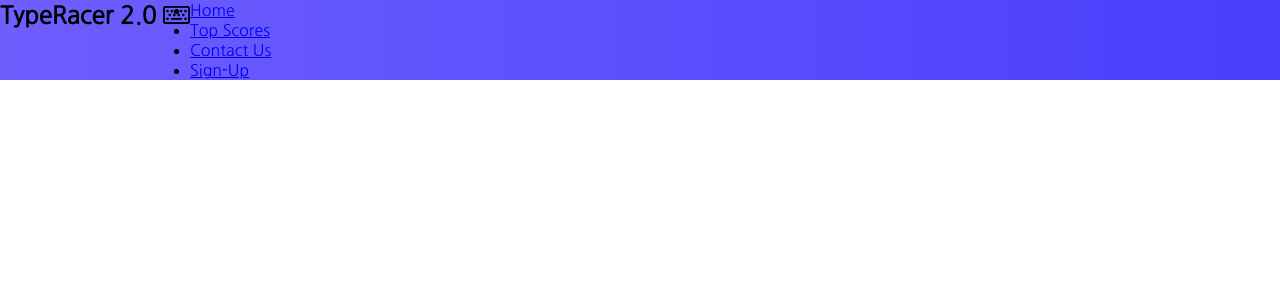
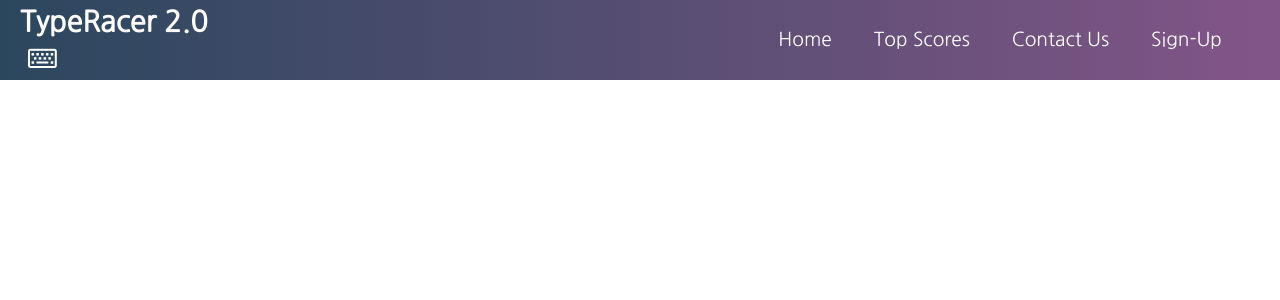
Before and after one commit to VicVerevita/typeracer2, a React (Create React App) app: page / in a window 1280 px wide. Shown: the top 300 px of the page. Built offline with nearby package versions, Linux system fonts and the light colour scheme.

Commit message:
Navbar prov finish

```diff
--- a/src/components/Navbar/MenuItems.js
+++ b/src/components/Navbar/MenuItems.js
@@ -1,29 +1,27 @@
 const MenuItems = [
-
 	{
-        title: 'Home',
-        url: '#',
-        cName: 'nav-links'
+		title: "Home",
+		url: "#",
+		cName: "nav-links",
 	},
 
 	{
-        title: 'Top Scores',
-        url: '#',
-        cName: 'nav-links'
+		title: "Top Scores",
+		url: "#",
+		cName: "nav-links",
 	},
 
 	{
-        title: 'Contact Us',
-        url: '#',
-        cName: 'nav-links'
+		title: "Contact Us",
+		url: "#",
+		cName: "nav-links",
 	},
 
 	{
-        title: 'Sign-Up',
-        url: '#',
-        cName: 'nav-links-mobile'
+		title: "Sign-Up",
+		url: "#",
+		cName: "nav-links",
 	},
-
-]
+];
 
 export default MenuItems
--- a/src/components/Navbar/Navbar.css
+++ b/src/components/Navbar/Navbar.css
@@ -1,5 +1,55 @@
-.NavbarItems{
-    background: linear-gradient(90deg, rgb(110, 94, 254) 0%, rgba(73, 63, 252, 1) 100%);
+.NavbarItems {
+    background: linear-gradient(90deg, rgba(43, 71, 94, 1) 0%, rgba(130, 85, 135, 1) 100%);
     height: 80px;
     display: flex;
+    justify-content: center;
+    align-items: center;
+    font-size: 1.2rem;
 }
+
+.navbar-logo {
+    color: #fff;
+    justify-self: start;
+    margin-left: 20px;
+    text-decoration: none;
+}
+
+.fa-keyboard {
+    margin-left: 0.5rem;
+    font-size: 1.6rem;
+}
+
+.nav-menu {
+    display: grid;
+    grid-template-columns: repeat(5, auto);
+    grid-gap: 10px;
+    list-style: none;
+    text-align: center;
+    width: 80vw;
+    justify-content: end;
+    margin-right: 2rem;
+}
+
+.nav-links {
+    color: white;
+    text-decoration: none;
+    padding: 0.5rem 1rem;
+}
+
+.nav-links:hover {
+    background-color: #6d76f7;
+    border-radius: 4px;
+    transition: all 0.2s ease-out;
+}
+
+.fa-bars {
+    color: #fff;
+}
+
+.nav-links-mobile {
+    display: none;
+}
+
+.menu-icon {
+    display: none;
+}
--- a/src/components/Navbar/Navbar.js
+++ b/src/components/Navbar/Navbar.js
@@ -3,18 +3,26 @@
 import "./Navbar.css"
 
 class Navbar extends Component {
+    state = { clicked: false}
+
+    handleClick = () => {
+        this.setState({clicked: !this.state.clicked})
+    }
+
     render() {
         return (
 
             <nav className="NavbarItems">
-                <h1 className="navbar-logo">TypeRacer 2.0 <i className="far fa-keyboard"></i></h1>
-                <div className="menu-icon"></div>
-                <ul>
+                <h1 className="navbar-logo">TypeRacer 2.0<i className="far fa-keyboard"></i></h1>
+                <div className="menu-icon" onClick={this.handleClick}>
+                    <i className={this.state.clicked ? 'fas fa-times' : 'fas fa-bars'}> </i>
+                </div>
+                <ul className={this.state.clicked ? 'nav.-menu active' : 'nav-menu'}>
                     {MenuItems.map((item, index) => {
                         return (
                             <li key={index}>
                                 <a className={item.cName} href={item.url}>
-                                    {item.title}
+                                   {item.title}
                                 </a>
                             </li>
                         )
```
Also changed, not shown: src/components/TextViewer/TextViewer.css (added), src/components/TextViewer/TextViewer.js (added). Lines whose indentation alone changed are shown as unchanged.
